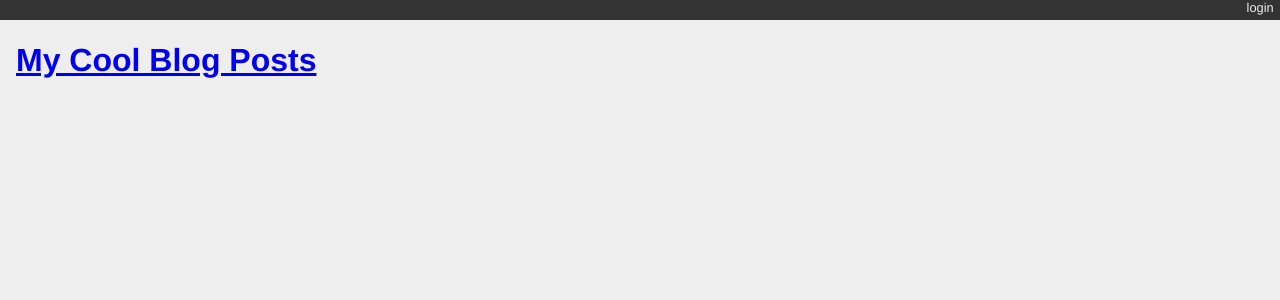
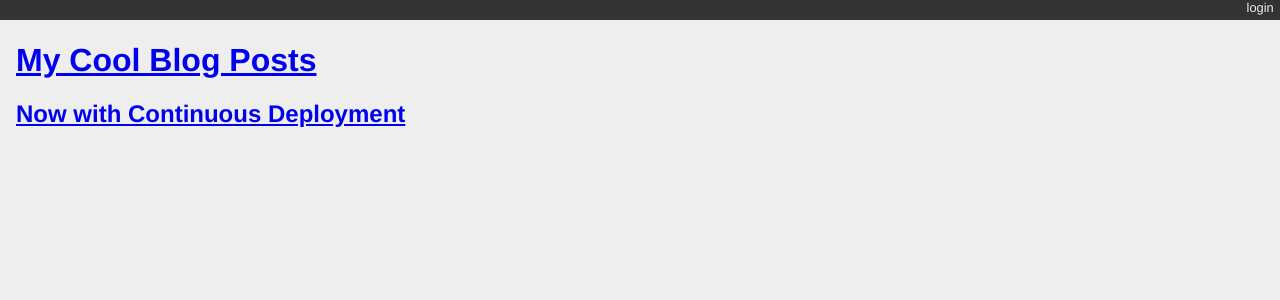
Before and after one commit to bburdel/django-blog, a Django app: page / in a window 1280 px wide. Shown: the top 300 px of the page. Run offline with Django 3.2, Linux system fonts and the light colour scheme; data that the repository does not hold is empty.

Commit message:
New blog title, coding along with lecture material

```diff
--- a/blogging/templates/blogging/list.html
+++ b/blogging/templates/blogging/list.html
@@ -1,6 +1,7 @@
 {% extends "base.html" %}
 {% block content %}
     <h1>My Cool Blog Posts</h1>
+    <h2>Now with Continuous Deployment</h2>
     {% comment %} here is where the query happens {% endcomment %}
     {% for post in post_list %}
     <div class="post">
```
